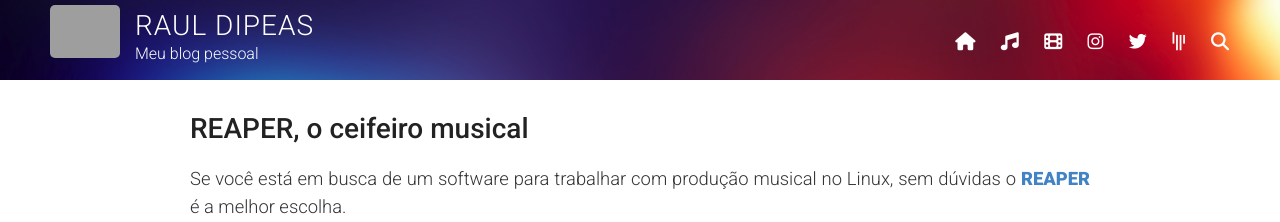
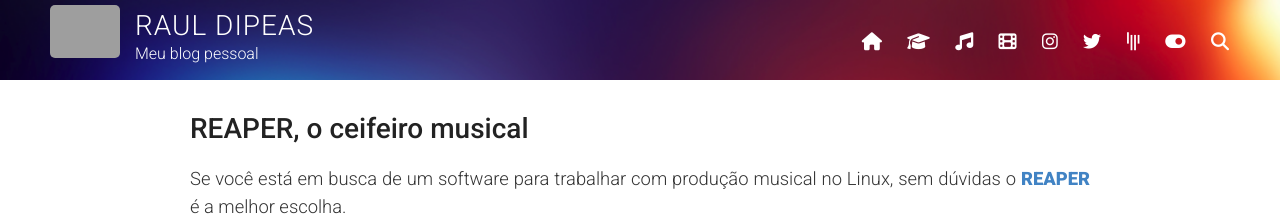
Before and after one commit to fossabot/blog-11, a Jekyll site: the page built from _posts/2020-1-22-reaper.md, in a window 1280 px wide. Shown: the top 222 px of the page. Built offline with Jekyll 4.4.1, drawn with Linux system fonts in a browser that asks for light colours; nearby versions of some CDN libraries; a script that is not in the unit is left out; comment, search, counter and statistics services are not loaded; grey boxes are pictures that could not be loaded.

Commit message:
^style +replybox

```diff
--- a/_layouts/default.html
+++ b/_layouts/default.html
@@ -58,11 +58,13 @@
             <!--<a href="{{ site.baseurl }}/">Blog</a>-->
             <!--<a href="{{ site.baseurl }}/about">About</a>-->
             <a href="https://rauldipeas.tk"><i class="fa fa-home"></i></a>
+            <a href="https://paper.dropbox.com/doc/Cursos-Raul-Dipeas-2SiXCwUNiA8BPz5OO2YdX" target="_blank"><i class="fa fa-graduation-cap"></i></a>
             <a href="https://bandlab.com/rauldipeas" target="_blank"><i class="fa fa-music"></i></a>
             <a href="https://trakt.tv/users/rauldipeas" target="_blank"><i class="fa fa-film"></i></a>
             <a href="https://instagram.com/raul_dipeas" target="_blank"><i class="fab fa-instagram"></i></a>
             <a href="https://twitter.com/rauldipeas" target="_blank"><i class="fab fa-twitter"></i></a>
             <a href="https://gitter.im/rauldipeas" target="_blank"><i class="fab fa-gitter"></i></a>
+            <a><span class="toggle-dark" onclick="document.body.classList.toggle('dark')"></span></a>
             <a href="{{ site.baseurl }}/search"><i class="fa fa-search"></i></a>
           </nav>
         </header>
--- a/_layouts/post.html
+++ b/_layouts/post.html
@@ -17,5 +17,12 @@
     Postado em {{ page.date | date: "%e de %b, %Y" }}
   </div>
   {% include related-posts.html %}
-  {% include disqus.html %}
+  <!--{% include disqus.html %}-->
+  <div id="replybox" style="max-width: 750px;margin: auto;"></div>
+  <script>
+    window.replybox = {
+      site: 'yj1n1VpBO5',
+    };
+    </script>
+    <script src="https://cdn.getreplybox.com/js/embed.js"></script>
 </article>
--- a/style.scss
+++ b/style.scss
@@ -242,7 +242,7 @@
     font-size: 16px;
   }
 
-  a, a:visited {
+  a, a:visited, a:hover {
     margin-left: 20px;
     color: $white;
     text-align: right;
@@ -305,3 +305,20 @@
 // ... Otherwise it really bloats up the top of the CSS file and makes it difficult to find the start
 @import "highlights";
 @import "svg-icons";
+
+span.toggle-dark:before {
+  font-family: FontAwesome;
+  content: "\f205";}
+
+body {
+  transition: background 0.3s ease-in, color 0.3s ease-in;
+}
+.dark {
+  * {color: $white;}
+  background:#191B1F;
+  .wrapper-masthead {background-image: url();background-color: #060606;};
+  h5 a {color: $white;};
+  span.toggle-dark:before {
+    font-family: FontAwesome;
+    content: "\f204";}
+}
```
